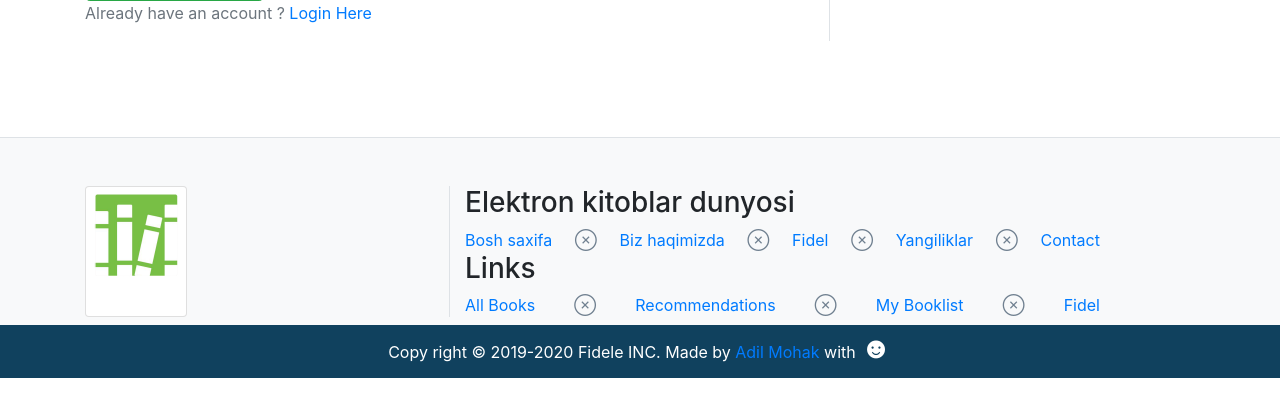
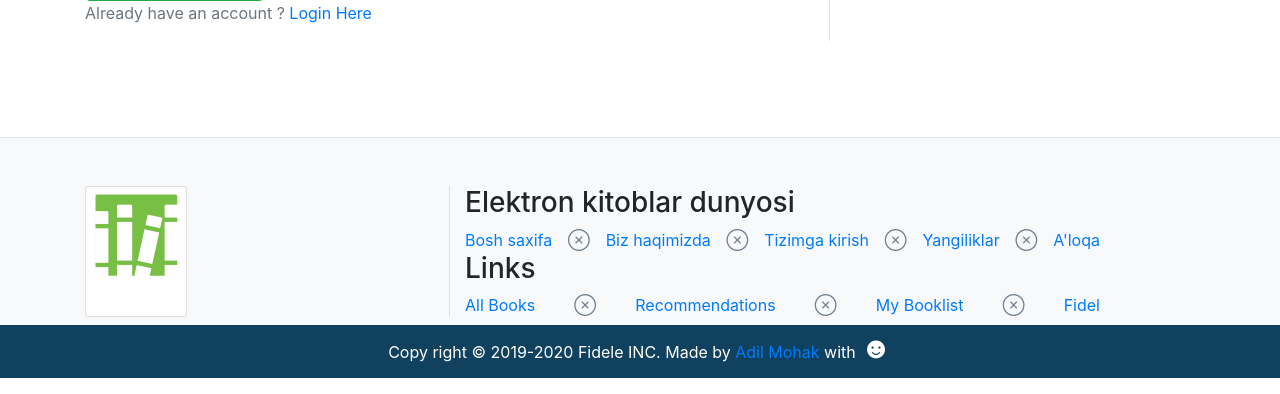
Before and after one commit to Xusanbek0039/django-book-webapp, a Django app: template templates/accounts/user_form.html in a window 1280 px wide. Shown: the part 406-800 px from the top of the page. Run offline with Django 3.2, Linux system fonts and the light colour scheme; the template is opened without the code that fills it, so the values that code supplies are empty; some libraries are stand-ins or nearby versions.

Commit message:
Update footer.html

```diff
--- a/templates/footer.html
+++ b/templates/footer.html
@@ -23,8 +23,8 @@
                 <div class="d-flex justify-content-between align-items-center">
                     <a href="/"> Bosh saxifa </a> <span>&CircleTimes;</span> <a href="{% url 'pages:about' %}"> Biz haqimizda </a>
                     <span>&CircleTimes;</span>
-                    <a href="/"> Fidel </a> <span>&CircleTimes;</span> <a href="{% url 'pages:news_events' %}"> Yangiliklar </a>
-                    <span>&CircleTimes;</span> <a href="{% url 'pages:contact' %}"> Contact </a>
+                    <a href="/"> Tizimga kirish </a> <span>&CircleTimes;</span> <a href="{% url 'pages:news_events' %}"> Yangiliklar </a>
+                    <span>&CircleTimes;</span> <a href="{% url 'pages:contact' %}"> A'loqa </a>
                 </div>
                 <h3>Links </h3>
                 <div class="d-flex justify-content-between">
```
